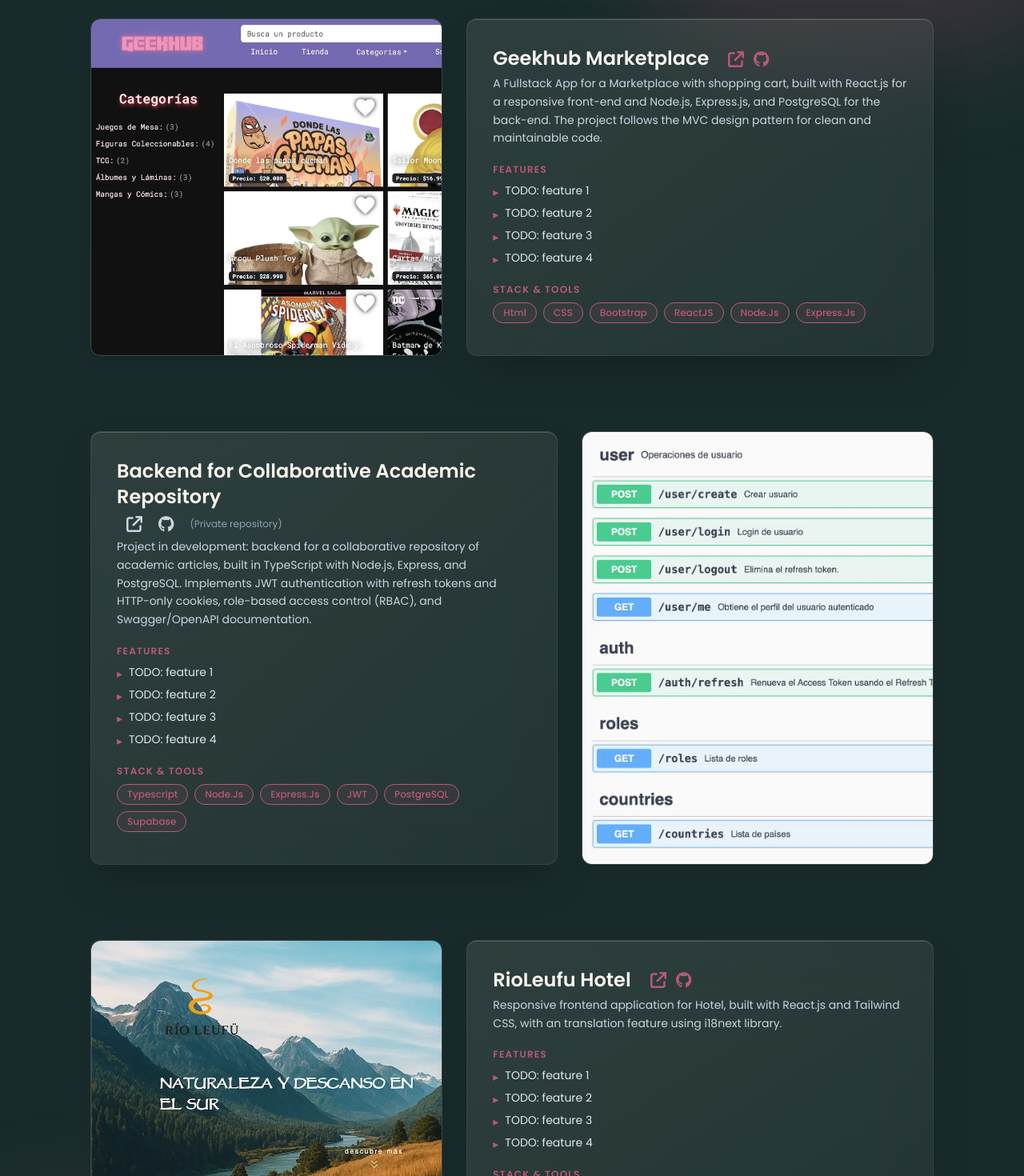
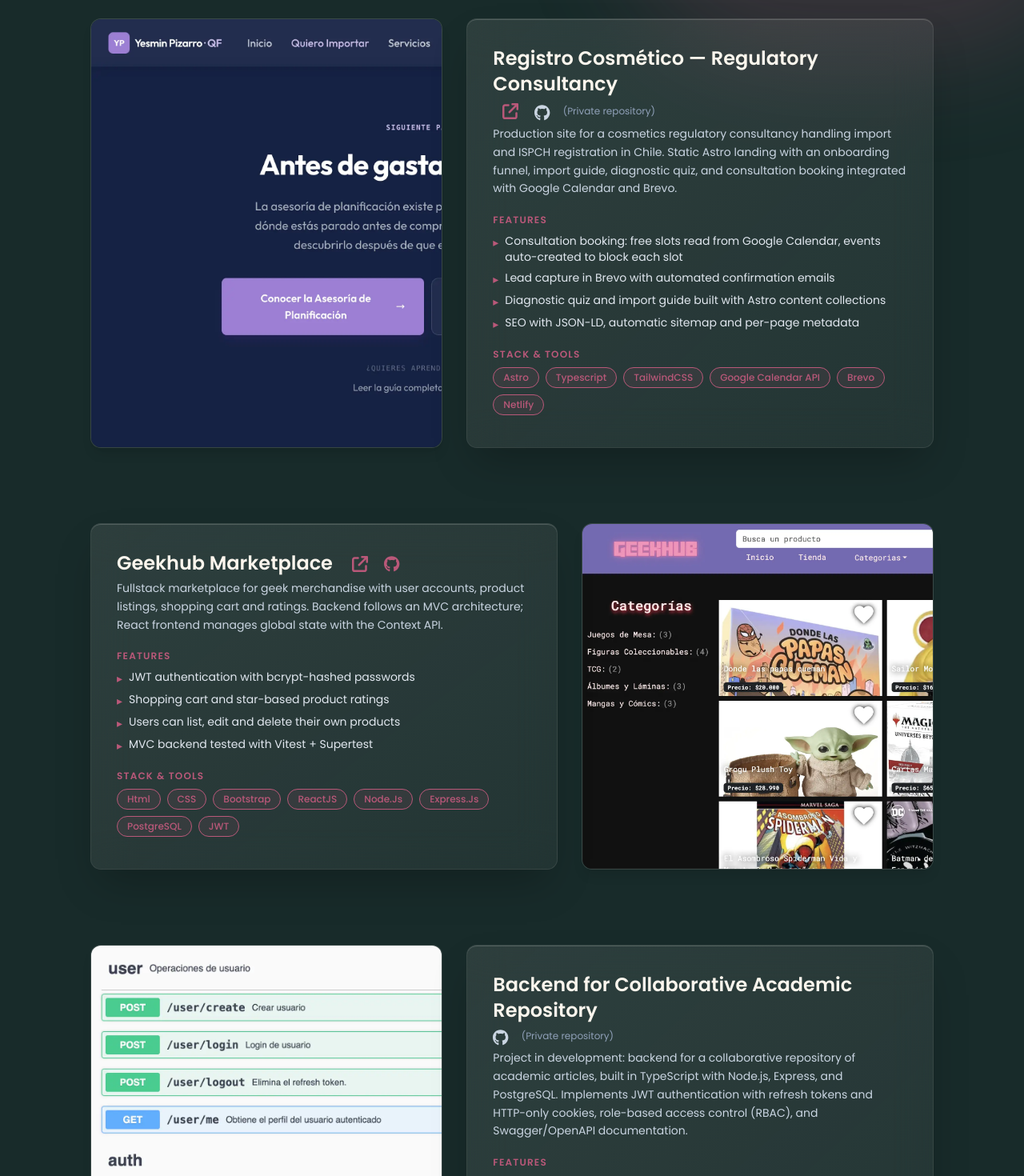
Before and after one commit to yesminalina/yesminalina_portfolio, a React (Vite) app: page / in a window 1280 px wide. Shown: the part 1000-2470 px from the top of the page at 80% size. Built offline with nearby package versions, Linux system fonts and the light colour scheme.

Commit message:
feat: complete project content and add Registro Cosmético
add: Registro Cosmético project (Astro consultancy site with Google Calendar + Brevo integrations) and its image
update: real descriptions, features and stacks for all projects
delete: TODO placeholder features

```diff
--- a/src/assets/json/projects.json
+++ b/src/assets/json/projects.json
@@ -1,14 +1,34 @@
 {
   "projects": [
     {
+      "title": "Registro Cosmético — Regulatory Consultancy",
+      "img": "registro-cosmetico.webp",
+      "description": "Production site for a cosmetics regulatory consultancy handling import and ISPCH registration in Chile. Static Astro landing with an onboarding funnel, import guide, diagnostic quiz, and consultation booking integrated with Google Calendar and Brevo.",
+      "features": [
+        "Consultation booking: free slots read from Google Calendar, events auto-created to block each slot",
+        "Lead capture in Brevo with automated confirmation emails",
+        "Diagnostic quiz and import guide built with Astro content collections",
+        "SEO with JSON-LD, automatic sitemap and per-page metadata"
+      ],
+      "stack": [
+        "Astro",
+        "Typescript",
+        "TailwindCSS",
+        "Google Calendar API",
+        "Brevo",
+        "Netlify"
+      ],
+      "deploy": "https://www.registrocosmetico.cl"
+    },
+    {
       "title": "Geekhub Marketplace",
       "img": "geekhub-gallery.webp",
-      "description": "A Fullstack App for a Marketplace with shopping cart, built with React.js for a responsive front-end and Node.js, Express.js, and PostgreSQL for the back-end. The project follows the MVC design pattern for clean and maintainable code.",
+      "description": "Fullstack marketplace for geek merchandise with user accounts, product listings, shopping cart and ratings. Backend follows an MVC architecture; React frontend manages global state with the Context API.",
       "features": [
-        "TODO: feature 1",
-        "TODO: feature 2",
-        "TODO: feature 3",
-        "TODO: feature 4"
+        "JWT authentication with bcrypt-hashed passwords",
+        "Shopping cart and star-based product ratings",
+        "Users can list, edit and delete their own products",
+        "MVC backend tested with Vitest + Supertest"
       ],
       "stack": [
         "Html",
@@ -16,7 +36,9 @@
         "Bootstrap",
         "ReactJS",
         "Node.Js",
-        "Express.Js"
+        "Express.Js",
+        "PostgreSQL",
+        "JWT"
       ],
       "github": "https://github.com/yesminalina/geekhub-marketplace",
       "deploy": "https://geekhub-marketplace.onrender.com"
@@ -26,35 +48,38 @@
       "img": "sintesis-swagger.webp",
       "description": "Project in development: backend for a collaborative repository of academic articles, built in TypeScript with Node.js, Express, and PostgreSQL. Implements JWT authentication with refresh tokens and HTTP-only cookies, role-based access control (RBAC), and Swagger/OpenAPI documentation.",
       "features": [
-        "TODO: feature 1",
-        "TODO: feature 2",
-        "TODO: feature 3",
-        "TODO: feature 4"
+        "JWT access tokens with refresh tokens in HttpOnly cookies",
+        "Role-based access control (reader / editor / administrator)",
+        "Backoffice user management with pagination, filtering and sorting",
+        "Documented with Swagger/OpenAPI, Dockerized with PostgreSQL"
       ],
       "stack": [
         "Typescript",
         "Node.Js",
         "Express.Js",
+        "PostgreSQL",
         "JWT",
-        "PostgreSQL",
-        "Supabase"
+        "Swagger",
+        "Docker"
       ]
     },
     {
       "title": "RioLeufu Hotel",
       "img": "rioleufu-home.webp",
-      "description": "Responsive frontend application for Hotel, built with React.js and Tailwind CSS, with an translation feature using i18next library.",
+      "description": "Responsive hotel website built with React and Tailwind CSS, with multi-language support via i18next and automatic browser-language detection.",
       "features": [
-        "TODO: feature 1",
-        "TODO: feature 2",
-        "TODO: feature 3",
-        "TODO: feature 4"
+        "Multi-language UI with i18next + automatic language detection",
+        "Fully responsive design with Tailwind CSS",
+        "Client-side routing with React Router",
+        "Prebuilt UI components via Flowbite-React"
       ],
       "stack": [
         "ReactJS",
         "Typescript",
         "TailwindCSS",
-        "i18next"
+        "i18next",
+        "React Router",
+        "Flowbite"
       ],
       "github": "https://github.com/yesminalina/rioleufu-web-react-ts",
       "deploy": "https://rioleufu.netlify.app/"
--- a/src/components/ProjectsHome.jsx
+++ b/src/components/ProjectsHome.jsx
@@ -50,18 +50,14 @@ const ProjectsHome = () => {
           <div>
             <div className='flex flex-wrap items-center gap-x-1 gap-y-1 mb-1'>
               <h3 className='text-xl sm:text-2xl font-semibold text-yellow_pale me-2'>{project.title}</h3>
-              {
-                (project.deploy || project.github)
-                  ? <span className='text-pink'>
-                    <a href={project.deploy} target='_blank' rel='noreferrer' className='hover:opacity-70 transition-opacity'>{arrowIcon}</a>
-                    <a href={project.github} target='_blank' rel='noreferrer' className='hover:opacity-70 transition-opacity'>{githubIcon}</a>
-                  </span>
-                  : <span className='flex items-center gap-2 text-slate-300'>
-                    <span>{arrowIcon}</span>
-                    <span>{githubIcon}</span>
-                    <span className='text-xs text-slate-400'>(Private repository)</span>
-                  </span>
-              }
+              <span className='flex items-center gap-2'>
+                {project.deploy && (
+                  <a href={project.deploy} target='_blank' rel='noreferrer' className='text-pink hover:opacity-70 transition-opacity'>{arrowIcon}</a>
+                )}
+                {project.github
+                  ? <a href={project.github} target='_blank' rel='noreferrer' className='text-pink hover:opacity-70 transition-opacity'>{githubIcon}</a>
+                  : <span className='flex items-center gap-1 text-slate-300'>{githubIcon}<span className='text-xs text-slate-400'>(Private repository)</span></span>}
+              </span>
             </div>
             <p className='text-sm text-slate-300 leading-relaxed'>{project.description}</p>
           </div>
```
Also changed, not shown: public/registro-cosmetico.webp (added).
